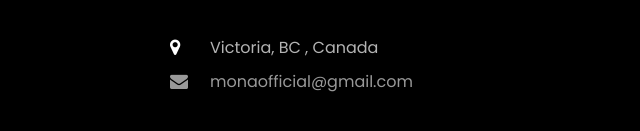
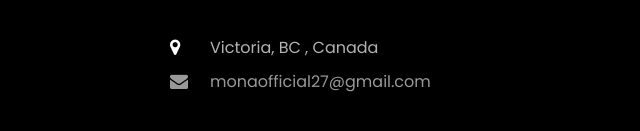
Before and after one commit to mona2711/Mona, a plain HTML site: page index.html in a window 1280 px wide. Shown: the part 5722-5853 px from the top of the page, 485-1125 px from the left. Drawn offline with Linux system fonts and the light colour scheme; files whose address does not match are found by name.

Commit message:
Update index.html

```diff
--- a/index.html
+++ b/index.html
@@ -522,7 +522,7 @@
 								<ul>
 									<li><span class="icon icon-map-marker"></span><span class="text">Victoria, BC , Canada</span>
 									</li>
-									<li><a href="#"><span class="icon icon-envelope"></span><span class="text">monaofficial@gmail.com</span></a>
+									<li><a href="#"><span class="icon icon-envelope"></span><span class="text">monaofficial27@gmail.com</span></a>
 									</li>
 								</ul>
 							</div>
```
